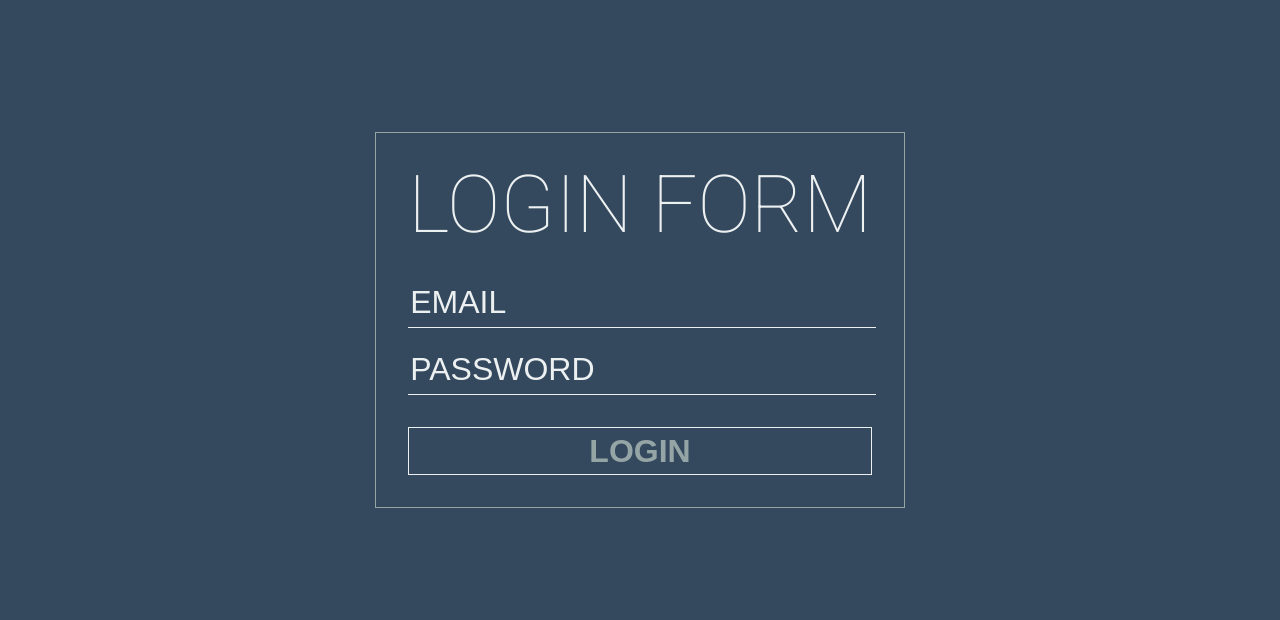
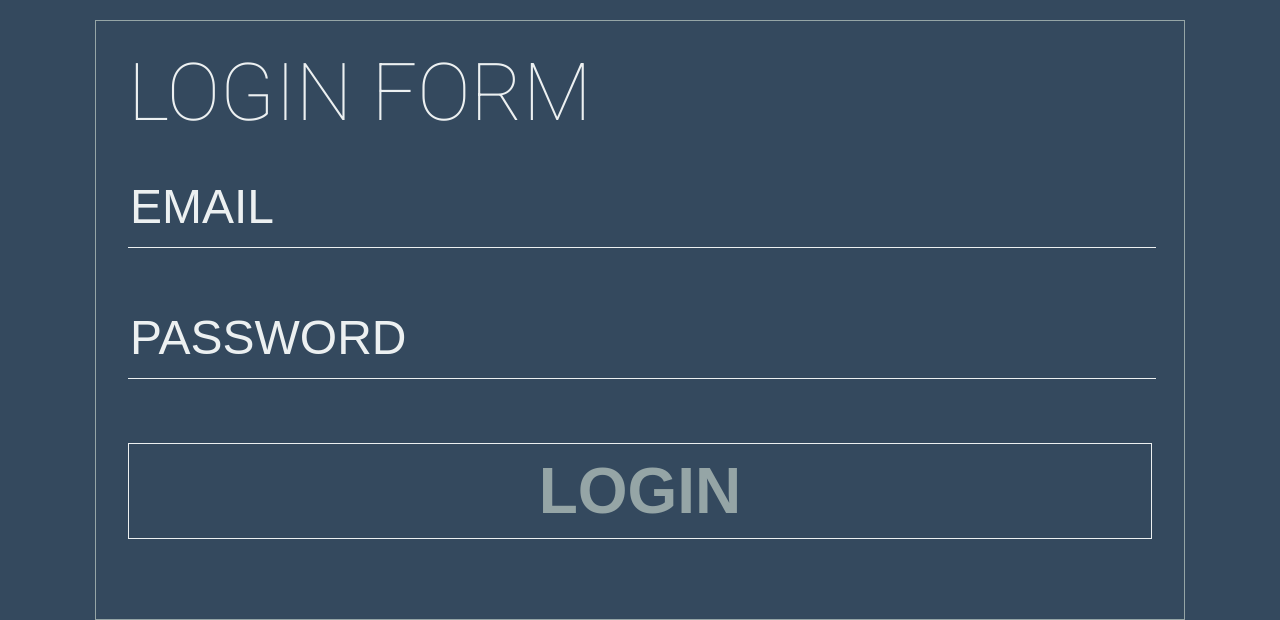
Before and after one commit to 4kstore/login-project, a website: page index.html in a window 1280 px wide. Drawn offline with Linux system fonts and the light colour scheme.

Commit message:
responsives fixes

```diff
--- /dev/null
+++ b/sass/_login-responsive.scss
@@ -0,0 +1,15 @@
+@media (min-width:801px)  {
+	.login-form {
+	    width: 80%;
+	}
+	.input-field input {
+	    font-size: 3rem;
+	    height: 5rem;
+	    margin-bottom: 3rem;
+	}
+	.actions button {
+	    font-size: 4rem;
+	    height: 6rem;
+	    margin-bottom: 3rem;
+	}
+}
--- a/sass/_login.scss
+++ b/sass/_login.scss
@@ -26,14 +26,13 @@ h1 {
     }
 }
 .input-field input {
-	background-color: transparent;
 	display: block;
 	width: 100%;
-	height: 1rem;
 	border:none;
-    background-image:none;
-    background-color:transparent;
+    background-image: none;
+    background-color: transparent;
     box-shadow: none;
+    font-weight: 300;
     font-size: 2rem;
     height: 3rem;
     color: $grey;
--- a/sass/main.scss
+++ b/sass/main.scss
@@ -2,3 +2,4 @@
 
 @import 'reset';
 @import 'login';
+@import 'login-responsive';
```
Also changed, not shown: css/main.css.
